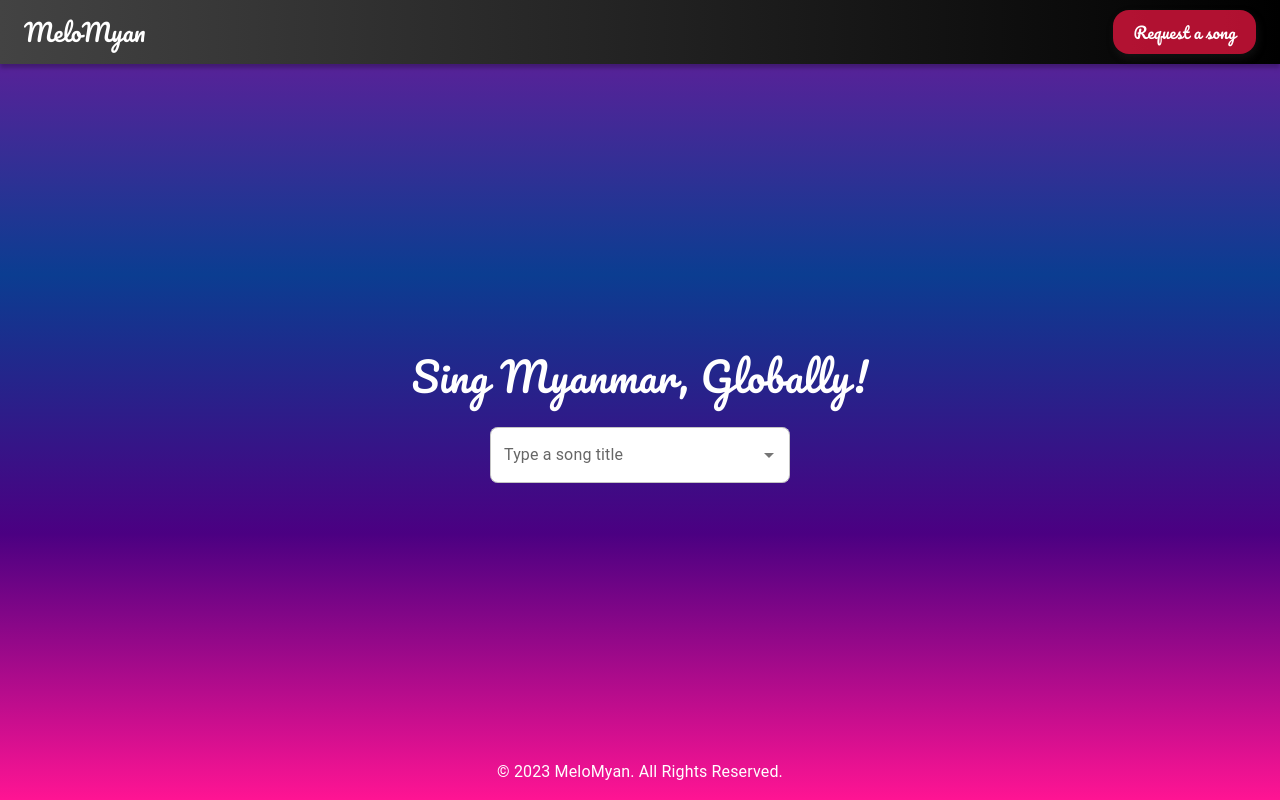
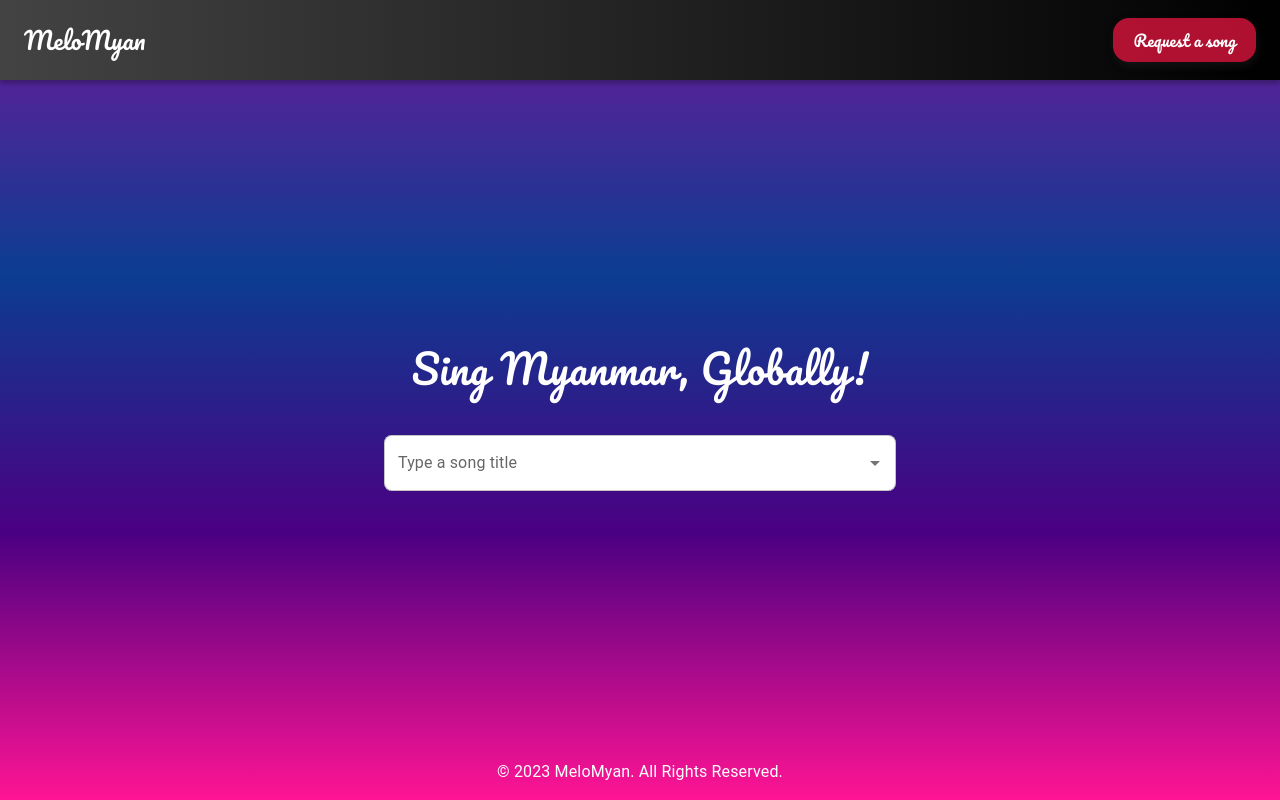
Before and after one commit to ynwin1/RomanizedMM, a React (Create React App) app in the folder client/: page / in a window 1280 px wide. Built offline with nearby package versions, Linux system fonts and the light colour scheme; no server answers.

Commit message:
component changes/alignments for visuals

```diff
--- a/client/src/components/ExtLinksBox.js
+++ b/client/src/components/ExtLinksBox.js
@@ -11,10 +11,10 @@ const ExtLinkCard = styled(Card) ({
     borderRadius: '1rem',
     borderBottom: '2px solid #FFF',
     background: "transparent",
+    justifyContent: "space-between",
     display: 'flex',
     flexDirection: 'row',
-    justifyContent: 'space-evenly',
-    alignSelf: 'center'
+    alignSelf: 'center',
 });
 
 function openLink(url) {
--- a/client/src/components/LyricsBox.js
+++ b/client/src/components/LyricsBox.js
@@ -9,9 +9,7 @@ const LyricsContainer = styled(Box) ({
     flexDirection: 'column',
     alignItems: 'center',
     marginTop: '2rem',
-    marginRight: '12rem',
-    alignSelf: 'center',
-    maxWidth: '80%'
+    marginRight: '10rem',
 })
 
 const LyricsCard = styled(Card) ({
@@ -19,7 +17,7 @@ const LyricsCard = styled(Card) ({
     borderRadius: '1.25rem',
     border: '2px solid #FFF',
     background: 'rgba(217, 217, 217, 0.00)',
-    width: '25rem',
+    maxWidth: '100%',
     height: 'auto',
 })
 
--- a/client/src/components/MusicBox.js
+++ b/client/src/components/MusicBox.js
@@ -15,8 +15,6 @@ const AboutContainer = styled(Box) ({
     display: 'flex',
     flexDirection: 'column',
     marginTop: '2rem',
-    alignItems: 'right',
-    justifyContent: 'right'
 })
 
 function MusicBox(props) {
--- a/client/src/components/NavBar.js
+++ b/client/src/components/NavBar.js
@@ -5,6 +5,8 @@ import { styled } from '@mui/system';
 const CustomAppBar = styled(AppBar)({
     background: `linear-gradient(90deg, #434343 0%, #202020 53.2%, #000 100%)`,
     boxShadow: '0px 4px 4px 0px rgba(0, 0, 0, 0.25)',
+    height: '5rem',
+    justifyContent: 'center'
 });
 
 const NavBarTypography = styled(Typography)({
--- a/client/src/components/SearchBar.js
+++ b/client/src/components/SearchBar.js
@@ -14,13 +14,15 @@ const SloganTypography = styled(Typography)({
     padding: '1rem'
 })
 const CustomAutocomplete = styled(Autocomplete)({
-    fullWidth: true,
+    width: '40%',
     alignSelf: 'center',
     '& .MuiInputBase-root': {
         fontSize: '1rem',
         backgroundColor: 'white',
         borderRadius: '0.5rem'
-    }
+    },
+    marginTop: '1rem',
+    marginBottom: '1rem'
 })
 
 const SERVER_URL = 'http://localhost:4321';
@@ -74,7 +76,6 @@ function SearchBar(props) {
                 disablePortal
                 id="combo-box-demo"
                 options={filterSongs()}
-                sx={{ width: 300 }}
                 onChange={handleUserSelection}
                 renderInput={(params) => (
                     <TextField
```
